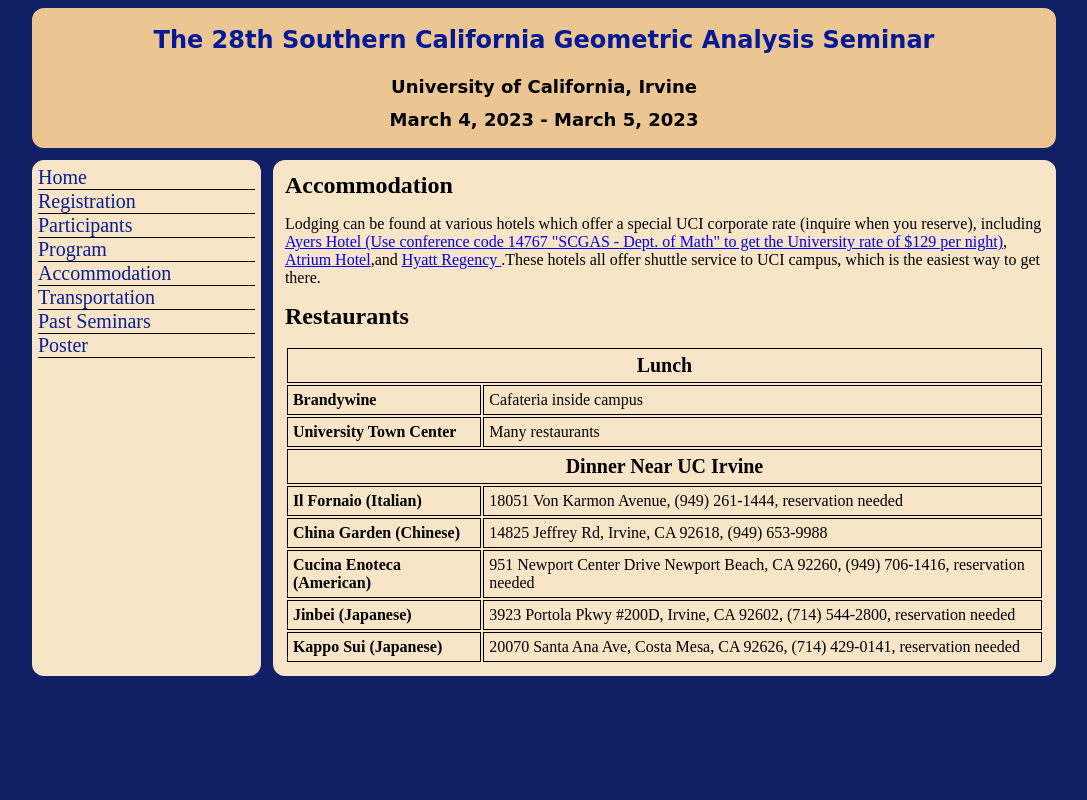
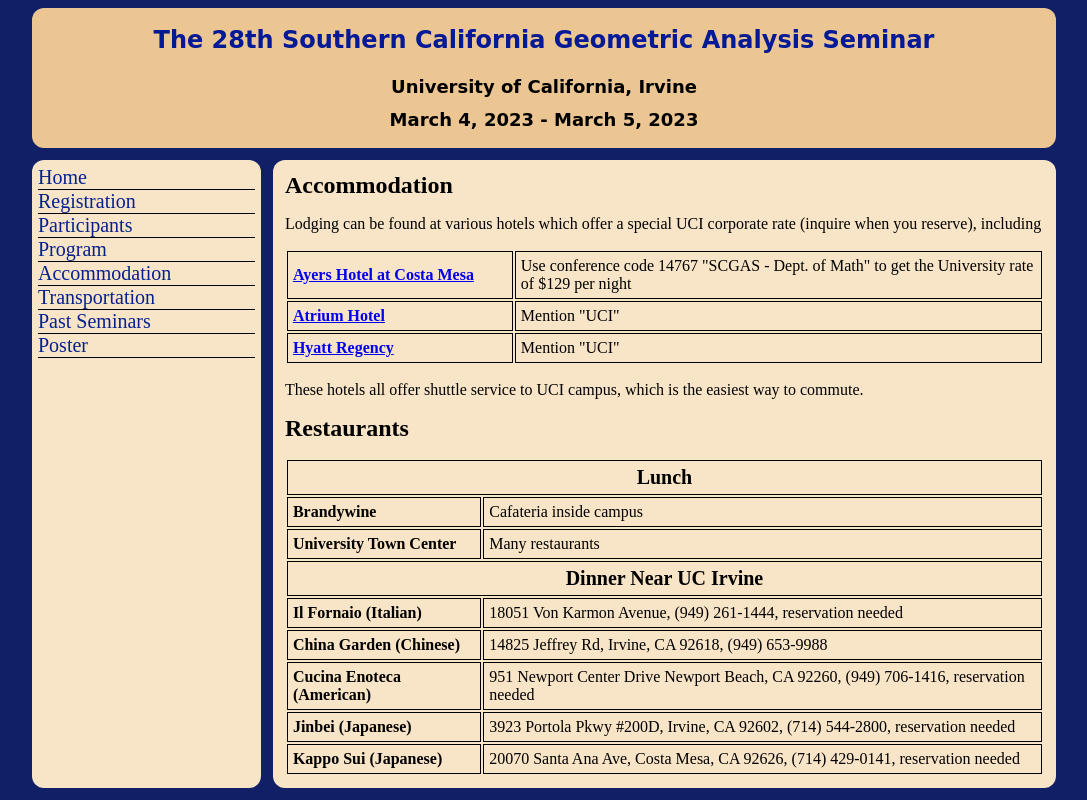
Before and after one commit to Geometry-Discovery-Project-UCI/scgas.math.uci.edu, a Vue app: page /accommodation in a window 1280 px wide. Shown: the whole page, without its empty margins (96-1183 px from the left). Built offline with nearby package versions, Linux system fonts and the light colour scheme.

Commit message:
Additional edits on acomendation.

```diff
--- a/src/views/AccommodationView.vue
+++ b/src/views/AccommodationView.vue
@@ -3,17 +3,58 @@
   <p>
     Lodging can be found at various hotels which offer a special UCI corporate
     rate (inquire when you reserve), including
-    <a target="_blank" href="https://www.ayreshotels.com/"
-      >Ayers Hotel (Use conference code 14767 "SCGAS - Dept. of Math" to get the
-      University rate of $129 per night)</a
-    >, <a target="_blank" href="https://atriumhotel.com/">Atrium Hotel</a>,and
-    <a
-      target="_blank"
-      href="https://www.hyatt.com/en-US/hotel/california/hyatt-regency-john-wayne-airport-newport-beach/snarj"
-    >
-      Hyatt Regency </a
-    >.These hotels all offer shuttle service to UCI campus, which is the easiest
-    way to get there.
+  </p>
+
+  <table cellpadding="5">
+    <col width="30%" />
+    <col width="70%" />
+    <tr>
+      <td>
+        <b
+          ><a
+            class="hover-shadow"
+            target="_blank"
+            href="https://www.ayreshotels.com/"
+            >Ayers Hotel at Costa Mesa</a
+          ></b
+        >
+      </td>
+      <td>
+        Use conference code 14767 "SCGAS - Dept. of Math" to get the University
+        rate of $129 per night
+      </td>
+    </tr>
+    <tr>
+      <td>
+        <b>
+          <a
+            class="hover-shadow"
+            target="_blank"
+            href="https://atriumhotel.com/"
+            >Atrium Hotel</a
+          ></b
+        >
+      </td>
+      <td>Mention "UCI"</td>
+    </tr>
+    <tr>
+      <td>
+        <b>
+          <a
+            class="hover-shadow"
+            target="_blank"
+            href="https://www.hyatt.com/en-US/hotel/california/hyatt-regency-john-wayne-airport-newport-beach/snarj"
+          >
+            Hyatt Regency
+          </a></b
+        >
+      </td>
+      <td>Mention "UCI"</td>
+    </tr>
+  </table>
+  <p>
+    These hotels all offer shuttle service to UCI campus, which is the easiest
+    way to commute.
   </p>
   <h1>Restaurants</h1>
   <div id="restaurants">
```
